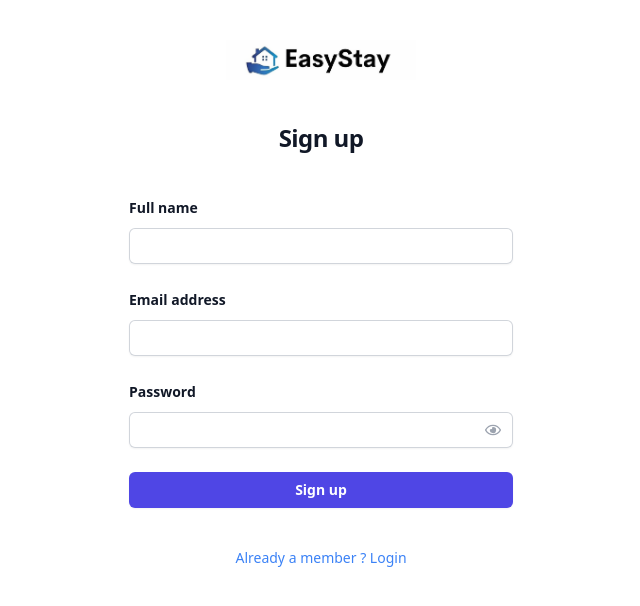
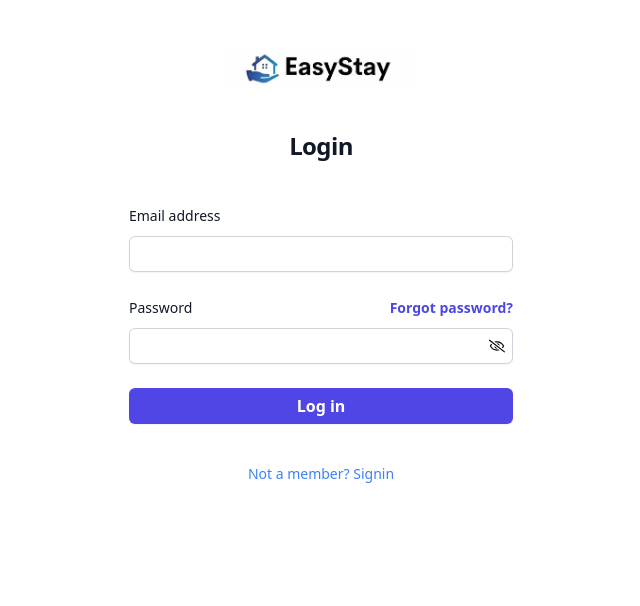
Before and after one commit to iamganeshsalunkhe/Hotel-Booking-Project, a React (Vite) app in the folder hbp/: page / in a window 1280 px wide. Shown: the top 606 px of the page, without its empty margins (319-959 px from the left). Built offline with nearby package versions, Linux system fonts and the light colour scheme.

Commit message:
login functionality add

```diff
--- a/hbp/src/App.jsx
+++ b/hbp/src/App.jsx
@@ -1,12 +1,14 @@
 // import Navbar from './Components/Navbar';
-import Signin from './Components/Signin';
+import Login from './Components/Login';
+// import Signin from './Components/Signin';
 import './index.css';
 
 function App() {
   return (
     <>
       {/* <Navbar/>   */}
-      <Signin/>
+      {/* <Signin/> */}
+      <Login/>
     </>
   )
 }
--- /dev/null
+++ b/hbp/src/Components/Login.jsx
@@ -0,0 +1,91 @@
+import { useState } from "react";
+import { FaRegEye } from "react-icons/fa";
+import { FaRegEyeSlash } from "react-icons/fa";
+function Login() {
+
+    const [isPasswordVisible, setIsPasswordVisible] = useState(false)
+
+    function handlePassword(){
+        setIsPasswordVisible((prevState)=>!prevState)
+    }
+    return (
+        <>
+        <div >
+             <div className="flex min-h-full flex-1 flex-col justify-center px-6 py-12 lg:px-8 ">
+        <div className="sm:mx-auto sm:w-full sm:max-w-sm  ">
+          <img
+            alt="Your Company"
+            src="../../public/Images/Logo.jpg"
+            className="mx-auto h-10 w-auto"
+          />
+          <h2 className="mt-10 text-center text-2xl font-bold leading-9 tracking-tight text-gray-900">
+            Login
+          </h2>
+        </div>
+
+        <div className="mt-10 sm:mx-auto sm:w-full sm:max-w-sm">
+          <form action="#" method="POST" className="space-y-6">
+            <div>
+              <label htmlFor="email" className="block text-sm font-medium leading-6 text-gray-900">
+                Email address
+              </label>
+              <div className="mt-2">
+                <input
+                  id="email"
+                  name="email"
+                  type="email"
+                  required
+                  autoComplete="email"
+                  className="block w-full rounded-md border-0 py-1.5 p-2 text-gray-900 shadow-sm ring-1 ring-inset ring-gray-300 placeholder:text-gray-400 focus:ring-2 focus:ring-inset focus:ring-indigo-600 sm:text-sm sm:leading-6"
+                />
+              </div>
+            </div>
+
+            <div>
+              <div className="flex items-center justify-between">
+                <label htmlFor="password" className="block text-sm font-medium leading-6 text-gray-900">
+                  Password
+                </label>
+                <div className="text-sm">
+                  <a href="#" className="font-semibold text-indigo-600 hover:text-indigo-500">
+                    Forgot password?
+                  </a>
+                </div>
+              </div>
+              <div className="mt-2 relative">
+                <input
+                  id="password"
+                  name="password"
+                  type={isPasswordVisible?'text':'password'}
+                  required
+                  autoComplete="current-password"
+                  className="block w-full rounded-md border-0 py-1.5 p-2 text-gray-900 shadow-sm ring-1 ring-inset ring-gray-300 placeholder:text-gray-400 focus:ring-2 focus:ring-inset focus:ring-indigo-600 sm:text-sm sm:leading-6 pr-12"
+                />
+                <div className="absolute right-2 top-1/2 transform -translate-y-1/2 cursor-pointer text-grey-300" onClick={handlePassword}>
+                    {isPasswordVisible ? <FaRegEye/>:<FaRegEyeSlash/>}
+                </div>
+              </div>
+            </div>
+
+            <div>
+              <button
+                type="submit"
+                className="flex w-full justify-center rounded-md bg-indigo-600 px-3 py-1.5 text-m font-semibold leading-6 text-white shadow-sm hover:bg-indigo-500 focus-visible:outline focus-visible:outline-2 focus-visible:outline-offset-2 focus-visible:outline-indigo-600"
+              >
+                Log in
+              </button>
+            </div>
+          </form>
+
+          <p className="mt-10 text-center text-sm text-blue-500">
+            Not a member? Signin
+
+          </p>
+        </div>
+      </div>
+        </div>
+        </>
+    )
+}
+
+export default Login
--- a/hbp/src/Components/Signin.jsx
+++ b/hbp/src/Components/Signin.jsx
@@ -1,5 +1,5 @@
+import { useState } from "react";
 import { FaRegEye } from "react-icons/fa";
-import { useState } from "react";
 import { FaRegEyeSlash } from "react-icons/fa";
 function Signin() {
     // change the state of password
```
